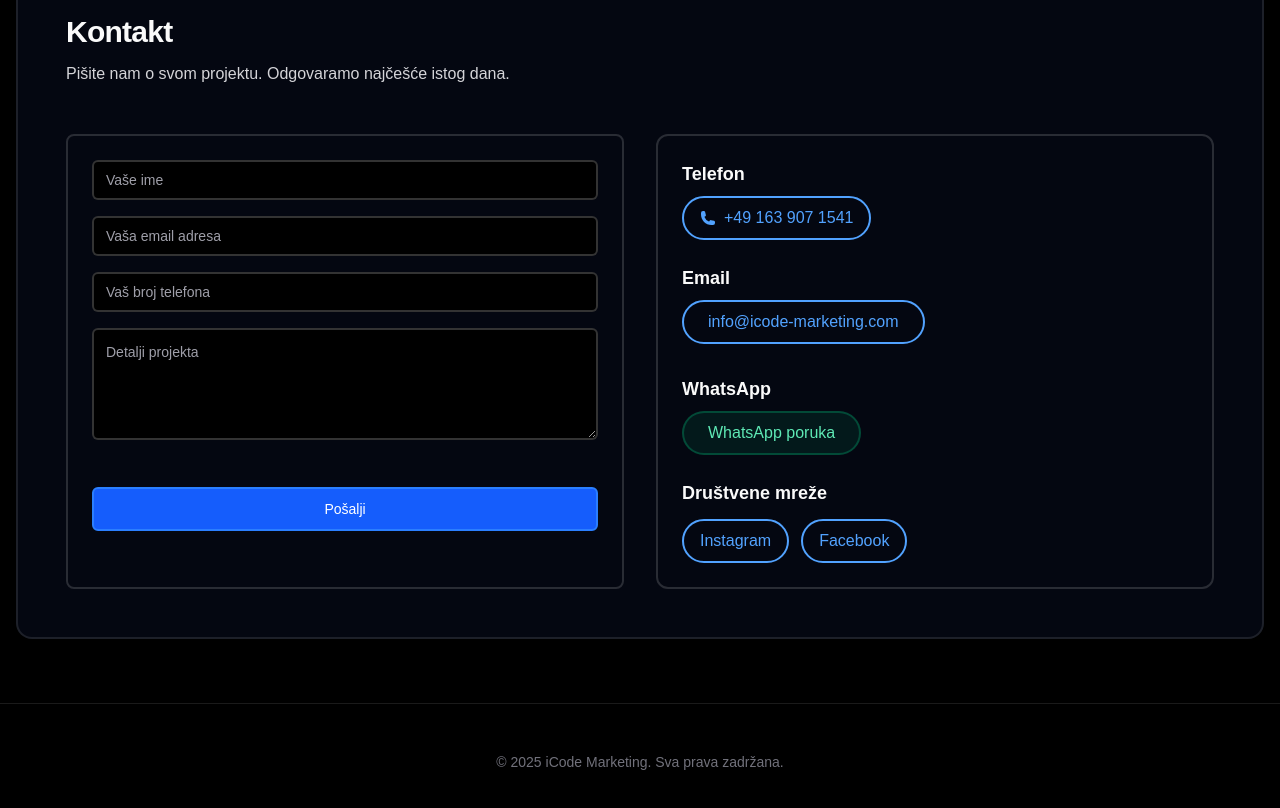
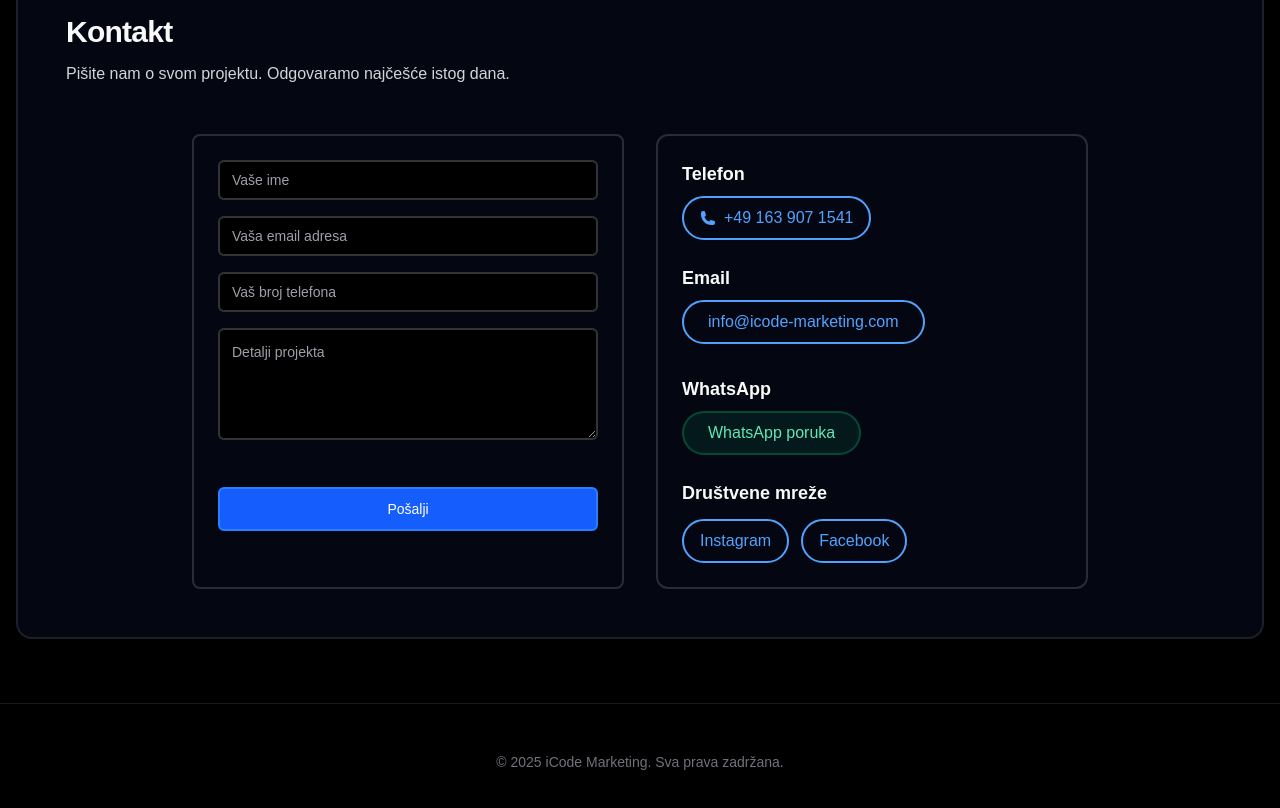
Before and after one commit to SergejNov/iCode-Portfolio, a Next.js app: page / in a window 1280 px wide. Shown: the part 2100-2908 px from the top of the page. Built offline with nearby package versions, Linux system fonts and the light colour scheme.

Commit message:
centered contact section

```diff
--- a/app/page.tsx
+++ b/app/page.tsx
@@ -154,7 +154,7 @@ export default function Home() {
             <p className="mt-3 max-w-2xl text-base text-zinc-300">
               Pišite nam o svom projektu. Odgovaramo najčešće istog dana.
             </p>
-            <div className="mt-12 grid gap-8 lg:grid-cols-2">
+            <div className="mt-12 grid gap-8 lg:grid-cols-2 max-w-4xl mx-auto">
               {/* Contact Form */}
               <ContactForm />
 
```
